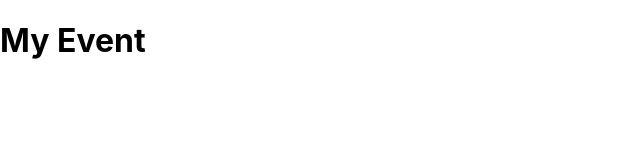
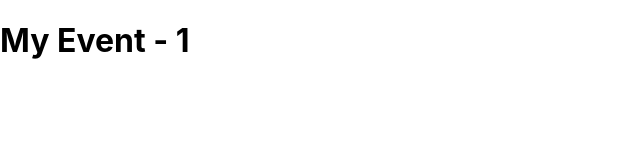
Before and after one commit to VisheshSingh/dj-events-frontend, a Next.js app: page /events/1 in a window 1280 px wide. Shown: the top 160 px of the page, without its empty margins (0-640 px from the left). Built offline with nearby package versions, Linux system fonts and the light colour scheme.

Commit message:
Next Link & Router 🎌

```diff
--- a/pages/about.js
+++ b/pages/about.js
@@ -1,11 +1,14 @@
 import React from 'react';
+import { useRouter } from 'next/router';
 
 const AboutPage = () => {
+  const router = useRouter();
   return (
     <div>
       <h1>About</h1>
       <p>This app list all the major DJ & other musical events.</p>
       <p>Version: 1.0.0</p>
+      <button onClick={() => router.push('/')}>Home Page</button>
     </div>
   );
 };
--- a/pages/events/[slug].js
+++ b/pages/events/[slug].js
@@ -1,9 +1,11 @@
 import React from 'react';
+import { useRouter } from 'next/router';
 
 const SingleEventPage = () => {
+  const router = useRouter();
   return (
     <div>
-      <h1>My Event</h1>
+      <h1>My Event - {router.query.slug}</h1>
     </div>
   );
 };
--- a/pages/index.js
+++ b/pages/index.js
@@ -1,9 +1,11 @@
 import styles from '../styles/Home.module.css';
+import Link from 'next/link';
 
 export default function HomePage() {
   return (
     <div className={styles.container}>
       <h1>Home</h1>
+      <Link href='/about'>About page</Link>
     </div>
   );
 }
```
